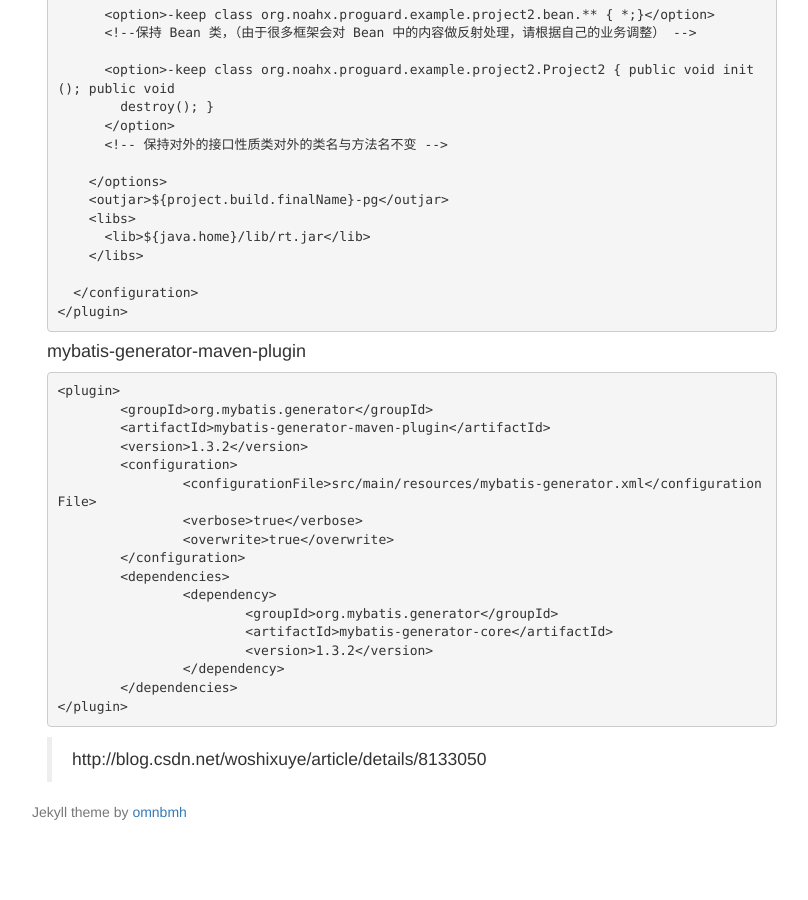
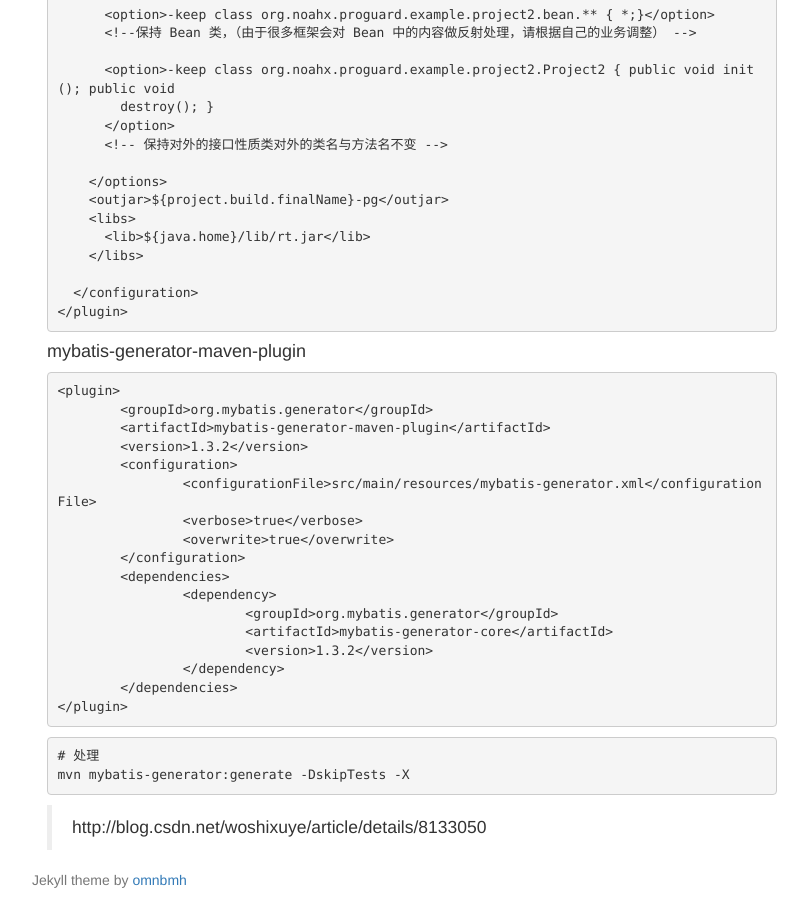
Before and after one commit to omnbmh/omnbmh.github.io, a Jekyll site: the page built from _posts/2017-02-13-maven-plugins.md, in a window 1280 px wide and 900 px high, scrolled down 3068 px. Shown: the whole window, without its empty margins (38-846 px from the left). Built offline with Jekyll 4.4.1, drawn with Linux system fonts in a browser that asks for light colours; before the commit the page ends 3900 px from its top, so only the background shows below that.

Commit message:
Update 2017-02-13-maven-plugins.md

````diff
--- a/_posts/2017-02-13-maven-plugins.md
+++ b/_posts/2017-02-13-maven-plugins.md
@@ -189,4 +189,9 @@
 </plugin>
 ```
 
+```
+# 处理
+mvn mybatis-generator:generate -DskipTests -X
+```
+
 > http://blog.csdn.net/woshixuye/article/details/8133050
````
